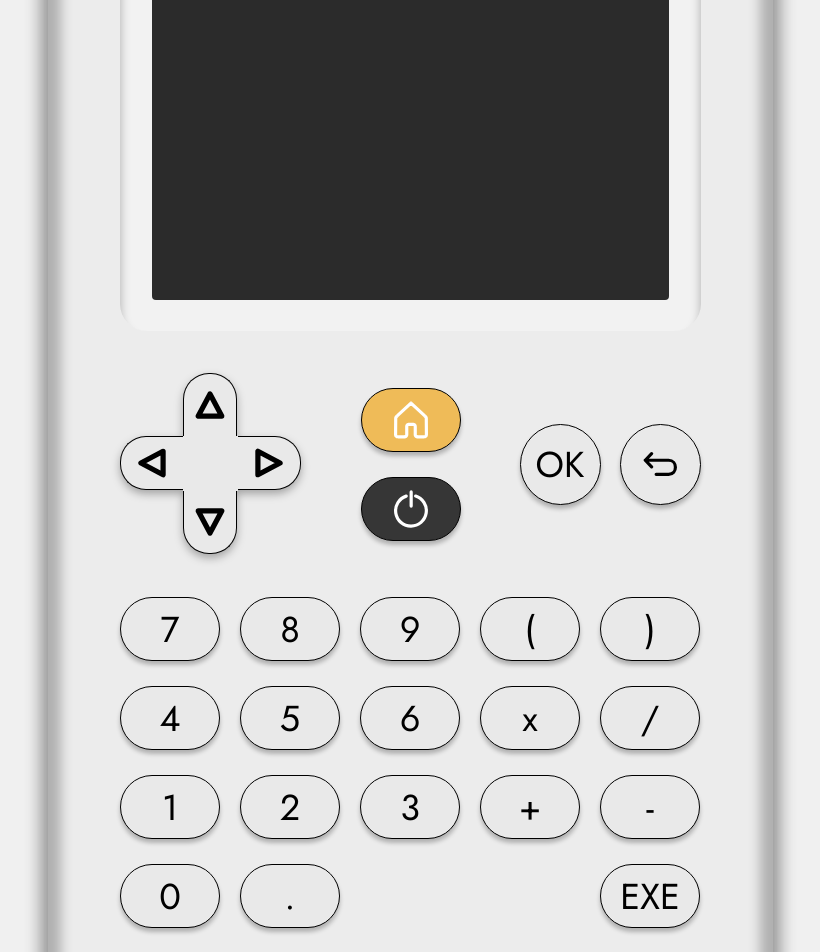
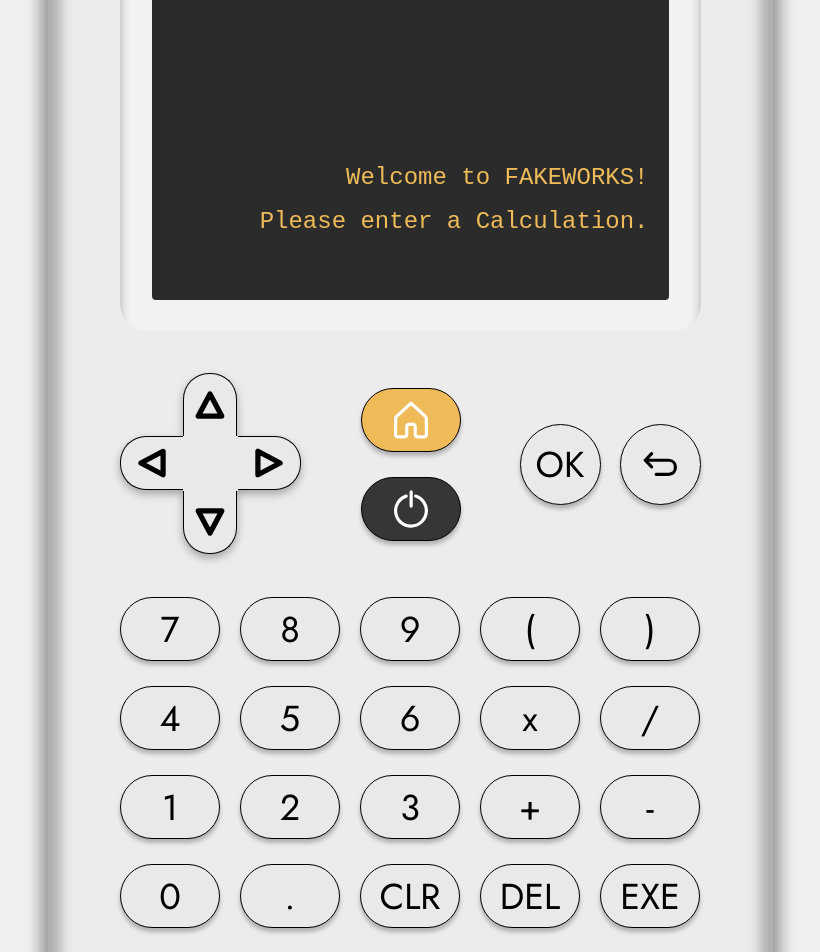
Before and after one commit to Nathan-Toigo/FakeWorks, an Angular app in the folder application/frontend/: page / in a window 1280 px wide. Shown: the top 952 px of the page, without its empty margins (230-1050 px from the left). Built offline with nearby package versions, Linux system fonts and the light colour scheme.

Commit message:
enhance calculator functionality with message handling and input updates

```diff
--- a/application/frontend/src/app/features/calculator/calculator.component.html
+++ b/application/frontend/src/app/features/calculator/calculator.component.html
@@ -1,6 +1,6 @@
 <h1>{{title}}</h1>
 <div class="components-container">
-    <app-screen></app-screen>
+    <app-screen [messages]="messages" [currentMessage]="currentMessage"></app-screen>
     <app-control></app-control>
-    <app-numpad></app-numpad>
+    <app-numpad (onKeyClick)="onKeyClickHandler($event)"></app-numpad>
 </div>
--- a/application/frontend/src/app/features/calculator/calculator.component.ts
+++ b/application/frontend/src/app/features/calculator/calculator.component.ts
@@ -12,5 +12,20 @@ import { ControlComponent } from '../../shared/control/control.component';
 })
 export class CalculatorComponent {
   title = 'FAKEWORKS';
+  messages = [{ message: 'Welcome to FAKEWORKS!', type: "text" }, { message: 'Please enter a Calculation.', type: "text" }];
+  currentMessage = '';
+  currentIndex = 0;
 
+  onKeyClickHandler({ value, type }: { value: string, type: string }) {
+    if (type === "calculation") {
+      this.currentMessage += value;
+      this.currentIndex = this.currentMessage.length;
+    } else if (type === "exec" && this.currentMessage) {
+      this.messages.push({ message: this.currentMessage, type: "calculation" });
+      this.currentMessage = '';
+    } else if (type === "delete") {
+      this.currentMessage = this.currentMessage.slice(0, this.currentIndex - 1) + this.currentMessage.slice(this.currentIndex);
+      this.currentIndex--;
+    }
+  }
 }
--- a/application/frontend/src/app/shared/button/button.component.html
+++ b/application/frontend/src/app/shared/button/button.component.html
@@ -1,3 +1,3 @@
-<button class="numpad-key" [style.background-color]="bgColor" [class.space]="isSpace" [class.round]="isRound">
+<button class="numpad-key" [style.background-color]="bgColor" [class.space]="isSpace" [class.round]="isRound" (click)="onClickHandler()">
   <ng-content></ng-content>
 </button>
--- a/application/frontend/src/app/shared/button/button.component.ts
+++ b/application/frontend/src/app/shared/button/button.component.ts
@@ -1,4 +1,4 @@
-import { Component, Input } from '@angular/core';
+import { Component, EventEmitter, Input, Output } from '@angular/core';
 
 @Component({
   selector: 'app-button',
@@ -8,8 +8,13 @@ import { Component, Input } from '@angular/core';
   styleUrl: './button.component.scss'
 })
 export class ButtonComponent {
+  @Input() value: string = "";
+  @Output() onClick: EventEmitter<string> = new EventEmitter<string>();
   @Input() isSpace: boolean = false;
   @Input() isRound: boolean = false;
   @Input() bgColor: string = "#E9E9E9";
 
+  onClickHandler() {
+    this.onClick.emit(this.value);
+  }
 }
--- a/application/frontend/src/app/shared/numpad/numpad.component.html
+++ b/application/frontend/src/app/shared/numpad/numpad.component.html
@@ -1,3 +1,3 @@
 @for(key of keys; track key.value){
-    <app-button [isSpace]="key.value.length === 0">{{key.value}}</app-button>
+    <app-button [isSpace]="key.value.length === 0" [value]="key.value" (onClick)="onKeyClickHandler($event)">{{key.value}}</app-button>
 }
--- a/application/frontend/src/app/shared/numpad/numpad.component.ts
+++ b/application/frontend/src/app/shared/numpad/numpad.component.ts
@@ -1,4 +1,4 @@
-import { Component } from '@angular/core';
+import { Component, EventEmitter, Output } from '@angular/core';
 import { ButtonComponent } from '../button/button.component';
 
 @Component({
@@ -9,27 +9,32 @@ import { ButtonComponent } from '../button/button.component';
   styleUrl: './numpad.component.scss'
 })
 export class NumpadComponent {
+  @Output() onKeyClick = new EventEmitter<{ value: string, type: string }>();
   keys = [
-    { value: "7", type: 'number' },
-    { value: "8", type: 'number' },
-    { value: "9", type: 'number' },
-    { value: "(", type: 'parenthesis' },
-    { value: ")", type: 'parenthesis' },
-    { value: "4", type: 'number' },
-    { value: "5", type: 'number' },
-    { value: "6", type: 'number' },
-    { value: "x", type: 'operator' },
-    { value: "/", type: 'operator' },
-    { value: "1", type: 'number' },
-    { value: "2", type: 'number' },
-    { value: "3", type: 'number' },
-    { value: "+", type: 'operator' },
-    { value: "-", type: 'operator' },
-    { value: "0", type: 'number' },
-    { value: '.', type: 'decimal' },
-    { value: '', type: 'null' },
-    { value: '', type: 'null' },
+    { value: "7", type: 'calculation' },
+    { value: "8", type: 'calculation' },
+    { value: "9", type: 'calculation' },
+    { value: "(", type: 'calculation' },
+    { value: ")", type: 'calculation' },
+    { value: "4", type: 'calculation' },
+    { value: "5", type: 'calculation' },
+    { value: "6", type: 'calculation' },
+    { value: "x", type: 'calculation' },
+    { value: "/", type: 'calculation' },
+    { value: "1", type: 'calculation' },
+    { value: "2", type: 'calculation' },
+    { value: "3", type: 'calculation' },
+    { value: "+", type: 'calculation' },
+    { value: "-", type: 'calculation' },
+    { value: "0", type: 'calculation' },
+    { value: '.', type: 'calculation' },
+    { value: 'CLR', type: 'clear' },
+    { value: 'DEL', type: 'delete' },
     { value: 'EXE', type: 'exec' }
   ]
 
+  onKeyClickHandler(value: string) {
+    this.onKeyClick.emit(this.keys.find(key => key.value === value));
+  }
+
 }
--- a/application/frontend/src/app/shared/screen/screen.component.html
+++ b/application/frontend/src/app/shared/screen/screen.component.html
@@ -1,3 +1,11 @@
 <div class="screen">
-
+  @for(message of messages; track message){
+  <span [class.text]="message.type == 'text'">
+    {{ message.message }}
+  </span>
+  }
+  <span>
+    {{ currentMessage }}
+    @if(!currentMessage.length){ &nbsp; }
+  </span>
 </div>
--- a/application/frontend/src/app/shared/screen/screen.component.scss
+++ b/application/frontend/src/app/shared/screen/screen.component.scss
@@ -10,5 +10,27 @@
         aspect-ratio: 1034 / 776;
         border-radius: 4px;
         width: 100%;
+        display: flex;
+        flex-direction: column;
+        justify-content :flex-end;
+        padding: 20px;
+        box-sizing: border-box;
+        gap: 15px;
+        overflow-y: hidden;
+        span{
+            color: #FFFFFF;
+            font-size: 24px;
+            line-height: 29px;
+            text-align: right;
+            display: block;
+            font-family: 'Courier New', Courier, monospace;
+            .cursor{
+                animation: blink 1s infinite;
+                background-color: #FFFFFF;
+            }
+            &.text{
+                color: #efbb58;
+            }
+        }
     }
 }
```
Also changed, not shown: application/frontend/src/app/shared/screen/screen.component.ts (+5 -2 lines).
